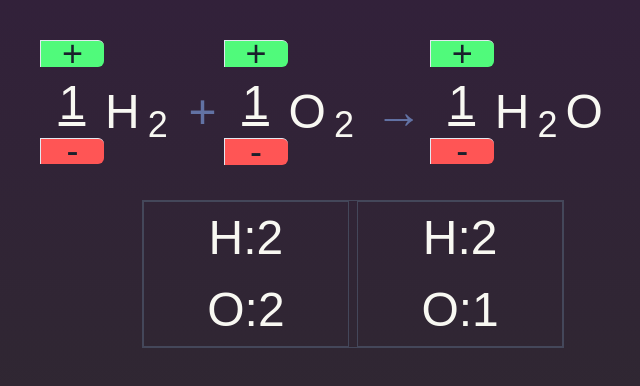
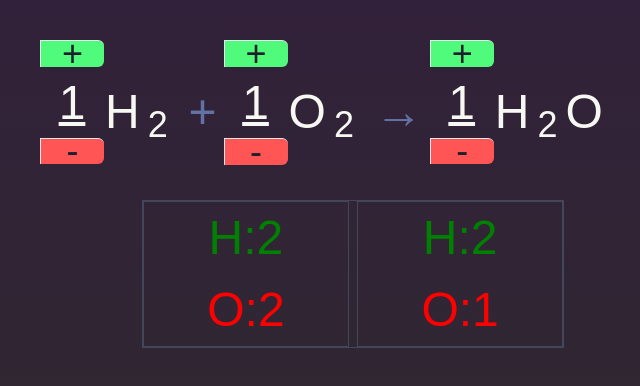
Before and after one commit to jdvober/chemical-equation-balancer, a React (Vite) app: page / in a window 1280 px wide. Shown: the top 386 px of the page, without its empty margins (287-927 px from the left). Built offline with nearby package versions, Linux system fonts and the light colour scheme.

Commit message:
color matching list

```diff
--- a/src/components/Count/Count.tsx
+++ b/src/components/Count/Count.tsx
@@ -1,8 +1,7 @@
 import React from "react"
 
-import { HStack, Text } from "@chakra-ui/react"
+import { HStack } from "@chakra-ui/react"
 
-import { useMainStore } from "../../stores/MainStore.ts"
 import { ProductCount } from "./ProductCount"
 import { ReactantCount } from "./ReactantCount"
 
--- a/src/components/Count/ProductCount.tsx
+++ b/src/components/Count/ProductCount.tsx
@@ -11,6 +11,8 @@ type ProductCountProps = Record<string, never>
 
 export const ProductCount: React.FC<ProductCountProps> = () => {
 	const formula = useMainStore((state) => state.formula)
+	const reactantCountList = useMainStore((state) => state.reactantCountList)
+	const productCountList = useMainStore((state) => state.productCountList)
 	const allSymbols: string[] = []
 	const symbols: string[] = []
 	formula.products.forEach((product) => {
@@ -43,11 +45,19 @@ export const ProductCount: React.FC<ProductCountProps> = () => {
 			border={`1px solid #44475a`}
 			w="33vw"
 			h="auto">
-			{elements.map((element) => (
-				<Box>
-					<Text color="dracula.dracFG">{`${element.symbol}:${element.count} `}</Text>
-				</Box>
-			))}
+			{elements.map((element, i) => {
+				return (
+					<Box>
+						<Text
+							color={
+								reactantCountList[i].count ==
+								productCountList[i].count
+									? "green"
+									: "red"
+							}>{`${element.symbol}:${element.count}`}</Text>
+					</Box>
+				)
+			})}
 		</Box>
 	)
 }
--- a/src/components/Count/ReactantCount.tsx
+++ b/src/components/Count/ReactantCount.tsx
@@ -45,9 +45,15 @@ export const ReactantCount: React.FC<ReactantCountProps> = () => {
 			border={`1px solid #44475a`}
 			w="33vw"
 			h="auto">
-			{elements.map((element) => (
+			{elements.map((element, i) => (
 				<Box>
-					<Text color="dracula.dracFG">{`${element.symbol}:${element.count} `}</Text>
+					<Text
+						color={
+							reactantCountList[i].count ==
+							productCountList[i].count
+								? "green"
+								: "red"
+						}>{`${element.symbol}:${element.count}`}</Text>
 				</Box>
 			))}
 		</Box>
--- a/src/stores/MainStore.ts
+++ b/src/stores/MainStore.ts
@@ -21,6 +21,14 @@ type State = {
 type Action = {
 
 	updateCoefficient: ( formulaSection: "Reactants" | "Products", index: number, newCoefficient: number ) => void,
+	updateReactantCountList: ( newReactantCountList: {
+		symbol: string
+		count: number
+	}[] ) => void,
+	updateProductCountList: ( newProductCountList: {
+		symbol: string
+		count: number
+	}[] ) => void
 }
 
 export const useMainStore = create<State & Action>()(
@@ -72,8 +80,20 @@ export const useMainStore = create<State & Action>()(
 
 		},
 		formulaHeightVH: 20,
-		reactantCountList: [],
-		productCountList: [],
+		reactantCountList: [ {
+			symbol: "H",
+			count: 2
+		}, {
+			symbol: "O",
+			count: 2
+		} ],
+		productCountList: [ {
+			symbol: "H",
+			count: 2
+		}, {
+			symbol: "O",
+			count: 1
+		} ],
 
 		/////////////
 		// Actions //
@@ -90,6 +110,12 @@ export const useMainStore = create<State & Action>()(
 			state.formula.products[ index ].coefficient = newCoefficient
 		} )
 		,
+		updateReactantCountList: ( newReactantCountList ) => set( ( state ) => {
+			state.reactantCountList = newReactantCountList
+		} ),
+		updateProductCountList: ( newReactantCountList ) => set( ( state ) => {
+			state.reactantCountList = newReactantCountList
+		} )
 
 	}
 	) ),
```
